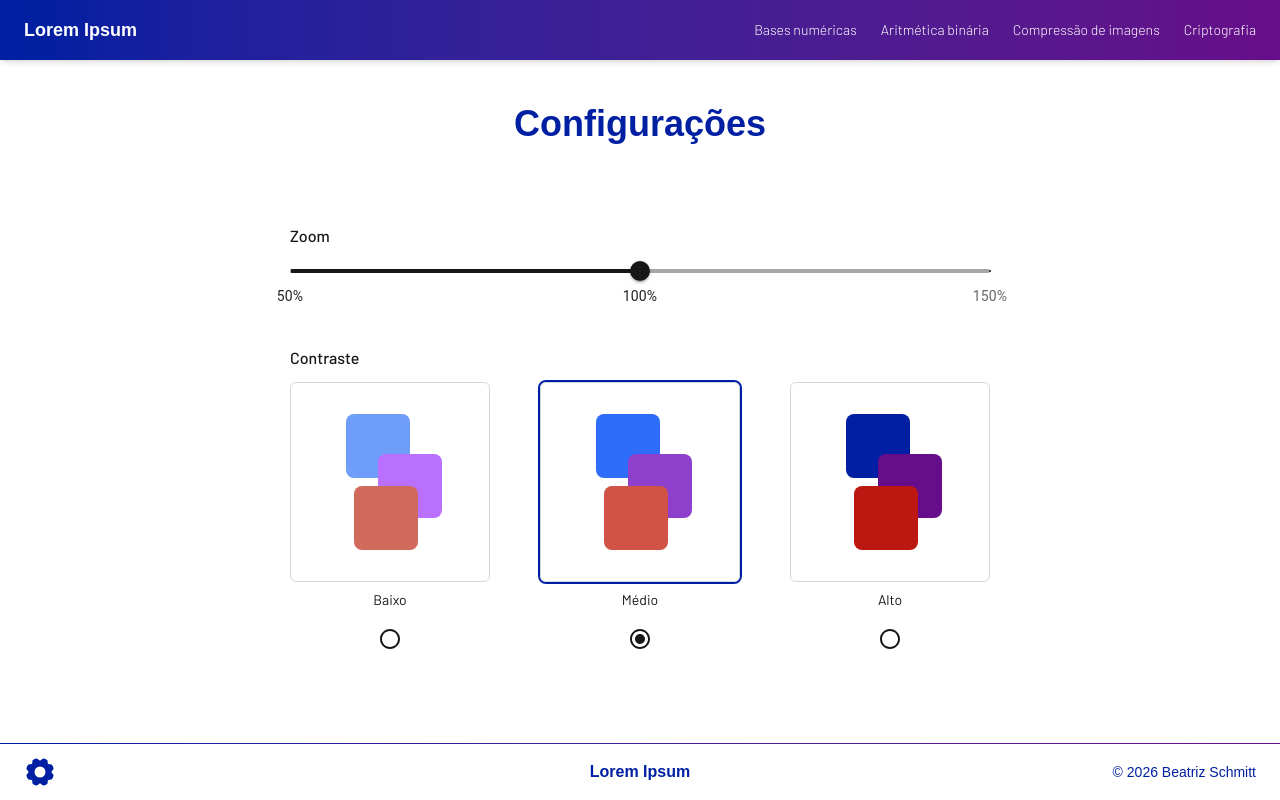
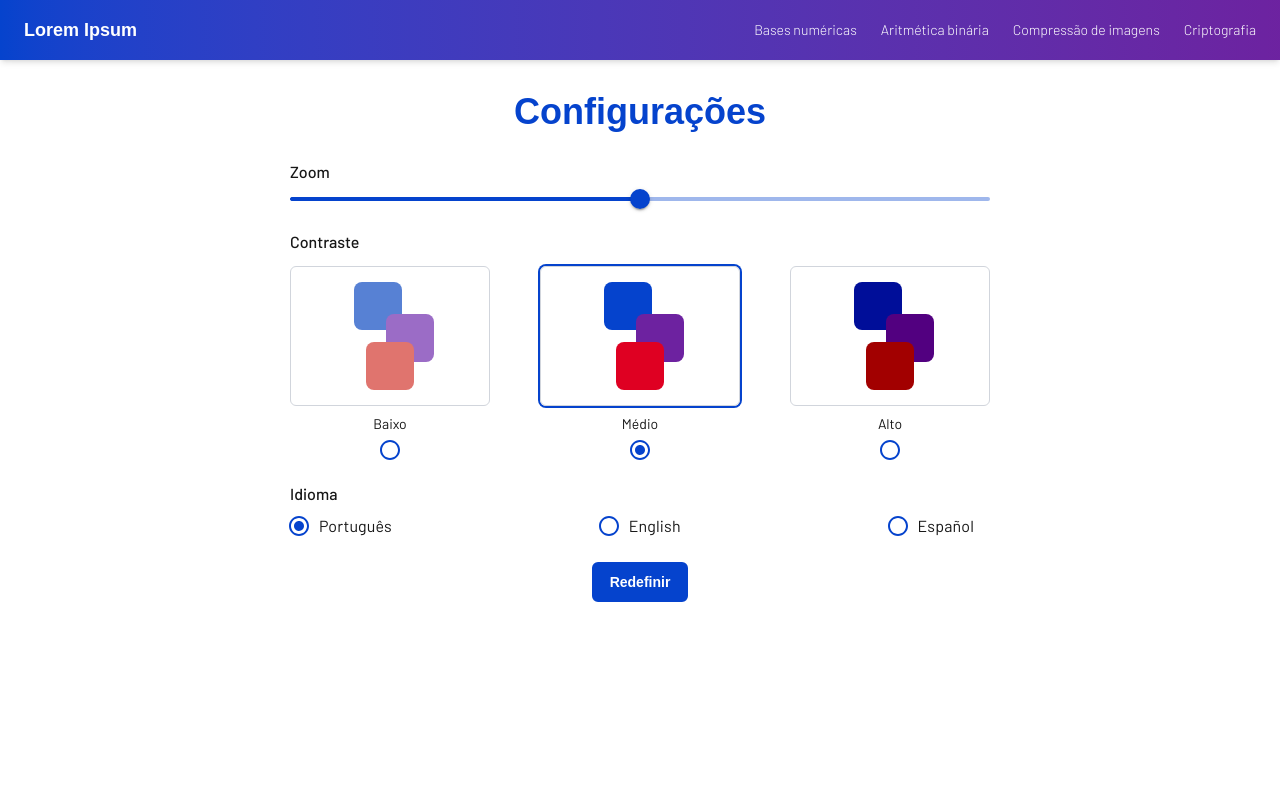
Before and after one commit to beatrizqs/tcc, a Next.js app in the folder projeto-tcc/: page /configuracoes in a window 1280 px wide. Built offline with nearby package versions, Linux system fonts and the light colour scheme; a web font is replaced by a local one.

Commit message:
Página de configurações completa, sistema com tradução para pt/en/es, componente de explicação textual

```diff
--- a/projeto-tcc/app/bases-numericas/page.tsx
+++ b/projeto-tcc/app/bases-numericas/page.tsx
@@ -1,7 +1,31 @@
+'use client'
+
+import TextualExplanation from "@/components/TextualExplanation";
+import { useSettings } from "@/contexts/SettingsContext";
+
 export default function BasesNumericas() {
+  const { language } = useSettings();
+
+  const titles = {
+    pt: {
+      explanation:
+        "Lorem ipsum é um texto utilizado como espaço reservado em layouts e projetos. Ele ajuda a visualizar a estrutura do conteúdo antes da versão final. Este texto não possui significado real, servindo apenas para preenchimento. É amplamente usado em design gráfico e desenvolvimento web. Permite focar no estilo e na organização visual. Posteriormente, será substituído pelo conteúdo definitivo. Lorem ipsum é um texto utilizado como espaço reservado em layouts e projetos. Ele ajuda a visualizar a estrutura do conteúdo antes da versão final. Este texto não possui significado real, servindo apenas para preenchimento. É amplamente usado em design gráfico e desenvolvimento web. Permite focar no estilo e na organização visual. Posteriormente, será substituído pelo conteúdo definitivo.",
+    },
+    en: {
+      explanation:
+        "Lorem ipsum is a placeholder text used in layouts and design projects. It helps visualize content structure before the final version. This text has no real meaning and serves only as temporary filling. It is widely used in graphic design and web development. It allows focus on visual style and layout organization. Later, it will be replaced with the final content.",
+    },
+    es: {
+      explanation:
+        "Lorem ipsum es un texto de relleno utilizado en diseños y proyectos. Ayuda a visualizar la estructura del contenido antes de la versión final. Este texto no tiene significado real y sirve solo como relleno temporal. Es ampliamente utilizado en diseño gráfico y desarrollo web. Permite centrarse en el estilo y la organización visual. Posteriormente será reemplazado por el contenido definitivo.",
+    },
+  };
+
+  const title = titles[language].explanation;
   return (
-    <div className="flex  items-center justify-center bg-zinc-50 font-sans dark:bg-black">
+    <div className="flex flex-col">
       Bases numéricas
+      <TextualExplanation explanation={title}/>
     </div>
   );
 }
--- a/projeto-tcc/app/configuracoes/page.tsx
+++ b/projeto-tcc/app/configuracoes/page.tsx
@@ -1,5 +1,6 @@
 "use client";
 
+import Button from "@/components/Button";
 import PageTitle from "@/components/PageTitle";
 import {
   FormControl,
@@ -8,7 +9,7 @@ import {
   RadioGroup,
   Slider,
 } from "@mui/material";
-import { useState } from "react";
+import { Language, useSettings } from "@/contexts/SettingsContext";
 
 type ContrastLevel = "low" | "medium" | "high";
 
@@ -21,21 +22,21 @@ function ContrastCard({
 }) {
   const styles = {
     low: {
-      blue: "bg-blue-pastel",
-      purple: "bg-purple-pastel",
-      red: "bg-red-pastel",
+      blue: "bg-preview-blue-pastel",
+      purple: "bg-preview-purple-pastel",
+      red: "bg-preview-red-pastel",
       label: "Baixo",
     },
     medium: {
-      blue: "bg-blue-light",
-      purple: "bg-purple-light",
-      red: "bg-red-light",
+      blue: "bg-blue",
+      purple: "bg-purple",
+      red: "bg-red",
       label: "Médio",
     },
     high: {
-      blue: "bg-blue-strong",
-      purple: "bg-purple-strong",
-      red: "bg-red-strong",
+      blue: "bg-preview-blue-strong",
+      purple: "bg-preview-purple-strong",
+      red: "bg-preview-red-strong",
       label: "Alto",
     },
   }[contrast];
@@ -44,21 +45,21 @@ function ContrastCard({
     <div className="flex flex-col gap-2 items-center">
       <div
         className={`
-          cursor-pointer rounded-md border border-gray-300 size-30 md:size-50
+          cursor-pointer rounded-md border border-gray-300 h-35 w-50
           flex items-center justify-center
           transition-all duration-200 ease-out
-          ${selected && "ring-2 ring-blue-strong"}
+          ${selected && "ring-2 ring-blue"}
         `}
       >
-        <div className="relative w:w-20 md:w-26 h-20 md:h-34">
+        <div className="relative w-22 h-27">
           <div
-            className={`${styles.blue} absolute top-0 left-2 z-10 rounded-lg size-10 md:size-16`}
+            className={`${styles.blue} absolute top-0 left-2 z-10 rounded-lg size-12`}
           />
           <div
-            className={`${styles.purple} absolute top-10 left-10 z-20 rounded-lg size-10 md:size-16`}
+            className={`${styles.purple} absolute top-8 left-10 z-20 rounded-lg size-12`}
           />
           <div
-            className={`${styles.red} absolute top-18 left-4 z-30 rounded-lg size-10 md:size-16`}
+            className={`${styles.red} absolute top-15 left-5 z-30 rounded-lg size-12`}
           />
         </div>
       </div>
@@ -69,29 +70,34 @@ function ContrastCard({
 }
 
 export default function Configuracoes() {
-  const [contrast, setContrast] = useState<ContrastLevel>("medium");
-  const [zoom, setZoom] = useState(100);
+  const { zoom, contrast, language, setZoom, setContrast, setLanguage, reset } =
+    useSettings();
+
+  const titles = {
+    pt: { settings: "Configurações" },
+    en: { settings: "Settings" },
+    es: { settings: "Configuración" },
+  };
+
+  const title = titles[language].settings;
 
   return (
-    <div className="flex flex-col items-center gap-10">
-      <PageTitle title="Configurações" />
+    <div className="flex flex-col items-center">
+      <PageTitle title={title} />
 
+      <div className="flex flex-col gap-4 w-full items-center">
         {/* Zoom */}
-      <div className="flex flex-col w-[80%] max-w-[700px] gap-2">
+        <div className="flex flex-col w-[80%] max-w-[700px]">
           <p className="font-common font-medium">Zoom</p>
 
           <Slider
             value={zoom}
             onChange={(_, value) => setZoom(value as number)}
+            valueLabelDisplay="auto"
             step={10}
             min={50}
             max={150}
-          marks={[
-            { value: 50, label: "50%" },
-            { value: 100, label: "100%" },
-            { value: 150, label: "150%" },
-          ]}
-          sx={{ color: "var(--color-blue-strong)" }}
+            sx={{ color: "var(--color-blue)" }}
           />
         </div>
 
@@ -107,7 +113,7 @@ export default function Configuracoes() {
               className="flex flex-row justify-between w-full"
             >
               {(["low", "medium", "high"] as ContrastLevel[]).map((level) => (
-              <div key={level} className="flex flex-col items-center gap-2">
+                <div key={level} className="flex flex-col items-center">
                   <div onClick={() => setContrast(level)}>
                     <ContrastCard
                       contrast={level}
@@ -119,9 +125,10 @@ export default function Configuracoes() {
                     value={level}
                     checked={contrast === level}
                     sx={{
-                    color: "var(--color-blue-strong)",
+                      padding: 0.5,
+                      color: "var(--color-blue)",
                       "&.Mui-checked": {
-                      color: "var(--color-blue-strong)",
+                        color: "var(--color-blue)",
                       },
                     }}
                   />
@@ -130,6 +137,51 @@ export default function Configuracoes() {
             </RadioGroup>
           </FormControl>
         </div>
+
+        {/* Idioma */}
+        <div className="flex flex-col  w-[80%] max-w-[700px]">
+          <p className="font-common font-medium">Idioma</p>
+
+          <FormControl>
+            <RadioGroup
+              row
+              value={language}
+              onChange={(e) => setLanguage(e.target.value as Language)}
+              className="flex flex-row justify-between w-full"
+            >
+              {[
+                { id: "pt", label: "Português" },
+                { id: "en", label: "English" },
+                { id: "es", label: "Español" },
+              ].map((lang) => (
+                <div key={lang.id} className="flex flex-row items-center">
+                  <FormControlLabel
+                    value={lang.id}
+                    checked={language === lang.id}
+                    sx={{
+                      "& .MuiFormControlLabel-label": {
+                        color: "var(--color-foreground)",
+                        fontFamily: "var(--font-barlow)",
+                      },
+                      "& .MuiRadio-root": {
+                        color: "var(--color-blue)",
+                        padding: 1,
+                      },
+                      "& .MuiRadio-root.Mui-checked": {
+                        color: "var(--color-blue)",
+                      },
+                    }}
+                    label={lang.label}
+                    control={<Radio />}
+                  />
+                </div>
+              ))}
+            </RadioGroup>
+          </FormControl>
+        </div>
+
+        <Button text="Redefinir" onClick={reset} />
+      </div>
     </div>
   );
 }
--- a/projeto-tcc/app/layout.tsx
+++ b/projeto-tcc/app/layout.tsx
@@ -1,9 +1,10 @@
 import type { Metadata } from "next";
 import { Amaranth, Barlow } from "next/font/google";
-import { Geist, Geist_Mono } from "next/font/google";
+//import { Geist, Geist_Mono } from "next/font/google";
 import Header from "@/components/Header";
-import Footer from "@/components/Footer";
+//import Footer from "@/components/Footer";
 import "./globals.css";
+import { SettingsProvider } from "@/contexts/SettingsContext";
 
 const amaranth = Amaranth({
   subsets: ["latin"],
@@ -17,15 +18,15 @@ const barlow = Barlow({
   variable: "--font-barlow",
 });
 
-const geistSans = Geist({
-  variable: "--font-geist-sans",
-  subsets: ["latin"],
-});
+// const geistSans = Geist({
+//   variable: "--font-geist-sans",
+//   subsets: ["latin"],
+// });
 
-const geistMono = Geist_Mono({
-  variable: "--font-geist-mono",
-  subsets: ["latin"],
-});
+// const geistMono = Geist_Mono({
+//   variable: "--font-geist-mono",
+//   subsets: ["latin"],
+// });
 
 export const metadata: Metadata = {
   title: "Create Next App",
@@ -46,15 +47,15 @@ export default function RootLayout({
           ${barlow.variable}
         `}
       >
-        <Header />
+        <SettingsProvider>
+          <Header />
 
-        <main
-          className="pt-16 pb-14 px-3 md:px-6 min-h-screen"
-        >
-          {children}
-        </main>
+          <main className="pt-16 pb-14 px-3 md:px-6 min-h-screen">
+            {children}
+          </main>
 
-        <Footer />
+          {/* <Footer /> */}
+        </SettingsProvider>
       </body>
     </html>
   );
--- /dev/null
+++ b/projeto-tcc/components/Button.tsx
@@ -0,0 +1,22 @@
+export default function Button({
+  text,
+  onClick,
+  type = "filled",
+}: {
+  text: string;
+  onClick: () => void;
+  type?: "filled" | "void";
+}) {
+  return (
+    <button
+      onClick={onClick}
+      className={`${
+        type === "filled"
+          ? "bg-blue text-white hover:bg-blue/80 "
+          : "bg-white text-blue hover:bg-blue hover:text-white"
+      } border border-blue border-2 transition-all duration-200 ease-out rounded-md px-4 py-2 font-title font-semibold text-sm cursor-pointer`}
+    >
+      {text}
+    </button>
+  );
+}
--- a/projeto-tcc/components/Footer.tsx
+++ b/projeto-tcc/components/Footer.tsx
@@ -5,17 +5,17 @@ import { Gear } from "phosphor-react";
 
 export default function Footer() {
   return (
-    <footer className="fixed bottom-0 w-full pt-[1.5px] bg-linear-to-r from-blue-strong to-purple-strong hidden md:flex">
+    <footer className="fixed bottom-0 w-full pt-[1.5px] bg-linear-to-r from-blue to-purple hidden md:flex">
       <div className="relative w-full px-6 py-3 flex items-center bg-white">
         <Link href="/configuracoes">
-          <Gear size={32} weight="fill" className="text-blue-strong" />
+          <Gear size={32} weight="fill" className="text-blue" />
         </Link>
 
-        <span className="absolute left-1/2 -translate-x-1/2 text-base font-semibold text-blue-strong font-title">
+        <span className="absolute left-1/2 -translate-x-1/2 text-base font-semibold text-blue font-title">
           Lorem Ipsum
         </span>
 
-        <span className="ml-auto text-sm text-blue-strong font-subtitle">
+        <span className="ml-auto text-sm text-blue font-subtitle">
           © {new Date().getFullYear()} Beatriz Schmitt
         </span>
       </div>
--- a/projeto-tcc/components/Header.tsx
+++ b/projeto-tcc/components/Header.tsx
@@ -1,5 +1,6 @@
 "use client";
 
+import { useSettings } from "@/contexts/SettingsContext";
 import Link from "next/link";
 import { usePathname } from "next/navigation";
 import { Gear, List, X } from "phosphor-react";
@@ -7,11 +8,44 @@ import { useState } from "react";
 
 function HeaderDesktop() {
   const pathname = usePathname();
+
+  const { language } = useSettings();
+
+  const translations = {
+    pt: {
+      title: "Lorem Ipsum",
+      numericalBases: "Bases numéricas",
+      binaryArithmetic: "Aritmética binária",
+      imageCompression: "Compressão de imagens",
+      cryptography: "Criptografia",
+    },
+    en: {
+      title: "Lorem Ipsum",
+      numericalBases: "Numerical bases",
+      binaryArithmetic: "Binary arithmetic",
+      imageCompression: "Image compression",
+      cryptography: "Cryptography",
+    },
+    es: {
+      title: "Lorem Ipsum",
+      numericalBases: "Bases numéricas",
+      binaryArithmetic: "Aritmética binaria",
+      imageCompression: "Compresión de imágenes",
+      cryptography: "Criptografía",
+    },
+  } as const;
+
+  const titulo = translations[language].title;
+  const basesNumericas = translations[language].numericalBases;
+  const aritmeticaBinaria = translations[language].binaryArithmetic;
+  const compressaoImagens = translations[language].imageCompression;
+  const criptografia = translations[language].cryptography;
+
   return (
-    <header className="fixed w-full shadow-md bg-linear-to-r from-blue-strong to-purple-strong hidden md:block">
+    <header className="fixed w-full shadow-md bg-linear-to-r from-blue to-purple hidden md:block z-100">
       <div className="mx-auto max-w-7xl px-6 py-4 flex items-center justify-between">
         <Link href="/" className="text-lg font-semibold text-white font-title">
-          Lorem Ipsum
+          {titulo}
         </Link>
 
         <nav className="flex items-center gap-6 font-common font-light">
@@ -21,7 +55,7 @@ function HeaderDesktop() {
               pathname === "/bases-numericas" && "underline"
             }`}
           >
-            Bases numéricas
+            {basesNumericas}
           </Link>
 
           <Link
@@ -30,7 +64,7 @@ function HeaderDesktop() {
               pathname === "/aritmetica-binaria" && "underline"
             }`}
           >
-            Aritmética binária
+            {aritmeticaBinaria}
           </Link>
 
           <Link
@@ -39,7 +73,7 @@ function HeaderDesktop() {
               pathname === "/compressao-imagens" && "underline"
             }`}
           >
-            Compressão de imagens
+            {compressaoImagens}
           </Link>
 
           <Link
@@ -48,7 +82,7 @@ function HeaderDesktop() {
               pathname === "/criptografia" && "underline"
             }`}
           >
-            Criptografia
+            {criptografia}
           </Link>
         </nav>
       </div>
@@ -61,9 +95,9 @@ function HeaderMobile() {
   const [open, setOpen] = useState(false);
 
   return (
-    <div className="md:hidden flex flex-col fixed">
+    <div className="md:hidden flex flex-col fixed z-100">
       {/* Header */}
-      <header className="fixed top-0 left-0 w-full h-12 shadow-md bg-linear-to-r from-blue-strong to-purple-strong z-50 flex items-center justify-between px-4">
+      <header className="fixed top-0 left-0 w-full h-12 shadow-md bg-linear-to-r from-blue to-purple z-50 flex items-center justify-between px-4">
         <Link href="/configuracoes">
           <Gear size={24} weight="fill" className="text-white" />
         </Link>
--- a/projeto-tcc/components/PageTitle.tsx
+++ b/projeto-tcc/components/PageTitle.tsx
@@ -1,6 +1,6 @@
 export default function PageTitle({ title }: { title: string }) {
   return (
-    <h1 className="my-5 md:my-10 text-blue-strong font-title font-bold text-lg md:text-4xl w-full text-center">
+    <h1 className="my-5 md:my-7 text-blue font-title font-bold text-lg md:text-4xl w-full text-center">
       {title}
     </h1>
   );
--- /dev/null
+++ b/projeto-tcc/components/TextualExplanation.tsx
@@ -0,0 +1,25 @@
+import { useSettings } from "@/contexts/SettingsContext";
+
+export default function TextualExplanation({
+  explanation,
+}: {
+  explanation: string;
+}) {
+  const { language } = useSettings();
+
+  const titles = {
+    pt: { explanation: "Explicação" },
+    en: { explanation: "Explanation" },
+    es: { explanation: "Explicación" },
+  };
+
+  const title = titles[language].explanation;
+  return (
+    <div className="p-3 rounded-md border">
+      <div className="flex flex-col gap-2 overflow-y-auto max-h-24 pr-1">
+        <h2 className="font-title text-blue text-base">{title}</h2>
+        <p className="font-common text-sm text-justify pb-2">{explanation}</p>
+      </div>
+    </div>
+  );
+}
--- /dev/null
+++ b/projeto-tcc/contexts/SettingsContext.tsx
@@ -0,0 +1,76 @@
+"use client";
+
+import {
+  createContext,
+  useContext,
+  useEffect,
+  useState,
+  ReactNode,
+} from "react";
+
+export type ContrastLevel = "low" | "medium" | "high";
+
+export type Language = "pt" | "en" | "es";
+
+type SettingsContextType = {
+  zoom: number;
+  contrast: ContrastLevel;
+  language: Language;
+  setZoom: (value: number) => void;
+  setContrast: (value: ContrastLevel) => void;
+  setLanguage: (value: Language) => void;
+  reset: () => void;
+};
+
+const SettingsContext = createContext<SettingsContextType | null>(null);
+
+export function SettingsProvider({ children }: { children: ReactNode }) {
+  const [zoom, setZoom] = useState(100);
+  const [contrast, setContrast] = useState<ContrastLevel>("medium");
+  const [language, setLanguage] = useState<Language>("pt");
+
+  // Zoom global
+  useEffect(() => {
+    document.documentElement.style.fontSize = `${zoom}%`;
+  }, [zoom]);
+
+  // Contraste global
+  useEffect(() => {
+    document.documentElement.dataset.contrast = contrast;
+  }, [contrast]);
+
+  // Idioma
+  useEffect(() => {
+    document.documentElement.lang = language;
+  }, [language]);
+
+  function reset() {
+    setZoom(100);
+    setContrast("medium");
+    setLanguage("pt");
+  }
+
+  return (
+    <SettingsContext.Provider
+      value={{
+        zoom,
+        contrast,
+        language,
+        setZoom,
+        setContrast,
+        setLanguage,
+        reset,
+      }}
+    >
+      {children}
+    </SettingsContext.Provider>
+  );
+}
+
+export function useSettings() {
+  const ctx = useContext(SettingsContext);
+  if (!ctx) {
+    throw new Error("useSettings deve ser usado dentro de SettingsProvider");
+  }
+  return ctx;
+}
```
Also changed, not shown: projeto-tcc/app/globals.css (+47 -9 lines). Lines whose indentation alone changed are shown as unchanged.
